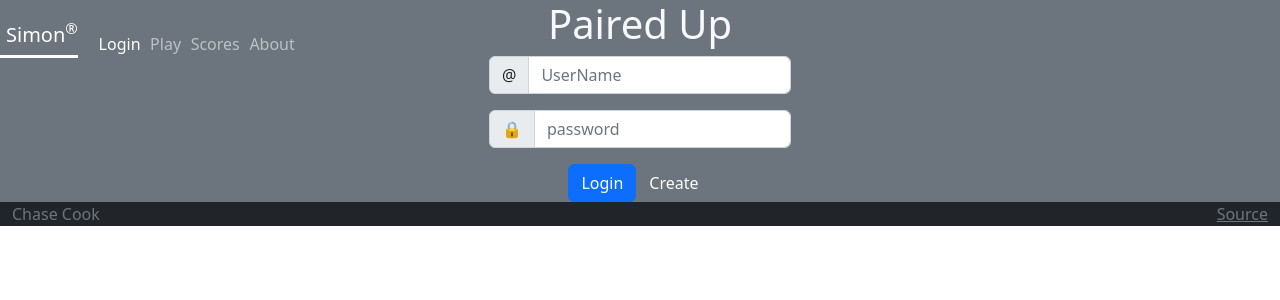
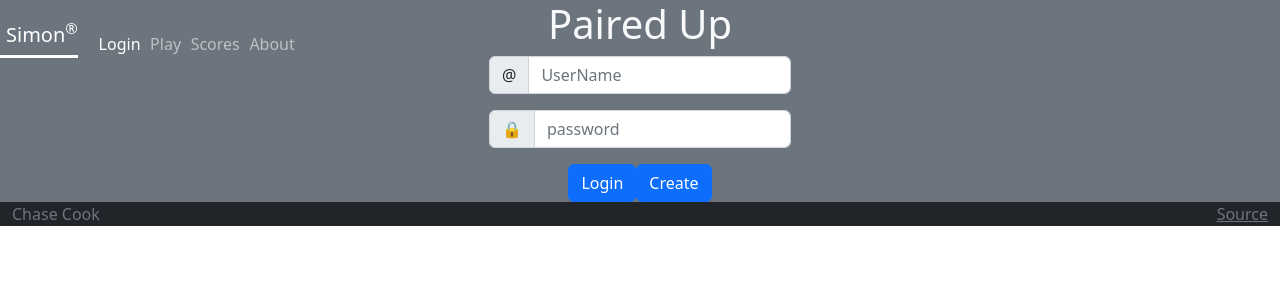
Before and after one commit to chasetheterrible/CS260-startup, a React (Vite) app: page / in a window 1280 px wide. Shown: the top 300 px of the page. Built offline with nearby package versions, Linux system fonts and the light colour scheme; no server answers.

Commit message:
more minor edits

```diff
--- a/src/login/unauthenticated.jsx
+++ b/src/login/unauthenticated.jsx
@@ -19,13 +19,13 @@ export function Unauthenticated(props) {
   async function loginOrCreate(endpoint) {
     const response = await fetch(endpoint, {
       method: "post",
-      body: JSON.stringify({ email: userName, password: password }),
+      body: JSON.stringify({ username: userName, password: password }),
       headers: {
         "Content-type": "applicaiton/json; charset=UTF-8",
       },
     });
 
-    if (response?.status === 2000) {
+    if (response?.status === 200) {
       localStorage.setItem("userName", userName);
       props.onLogin(userName);
     } else {
@@ -59,7 +59,7 @@ export function Unauthenticated(props) {
         <Button variant="primary" onClick={() => loginUser()}>
           Login
         </Button>
-        <Button variant="secondary" onClick={() => createUser()}>
+        <Button variant="primary" onClick={() => createUser()}>
           Create
         </Button>
       </div>
```
Also changed, not shown: src/login/authState.js (+6 -6 lines).
